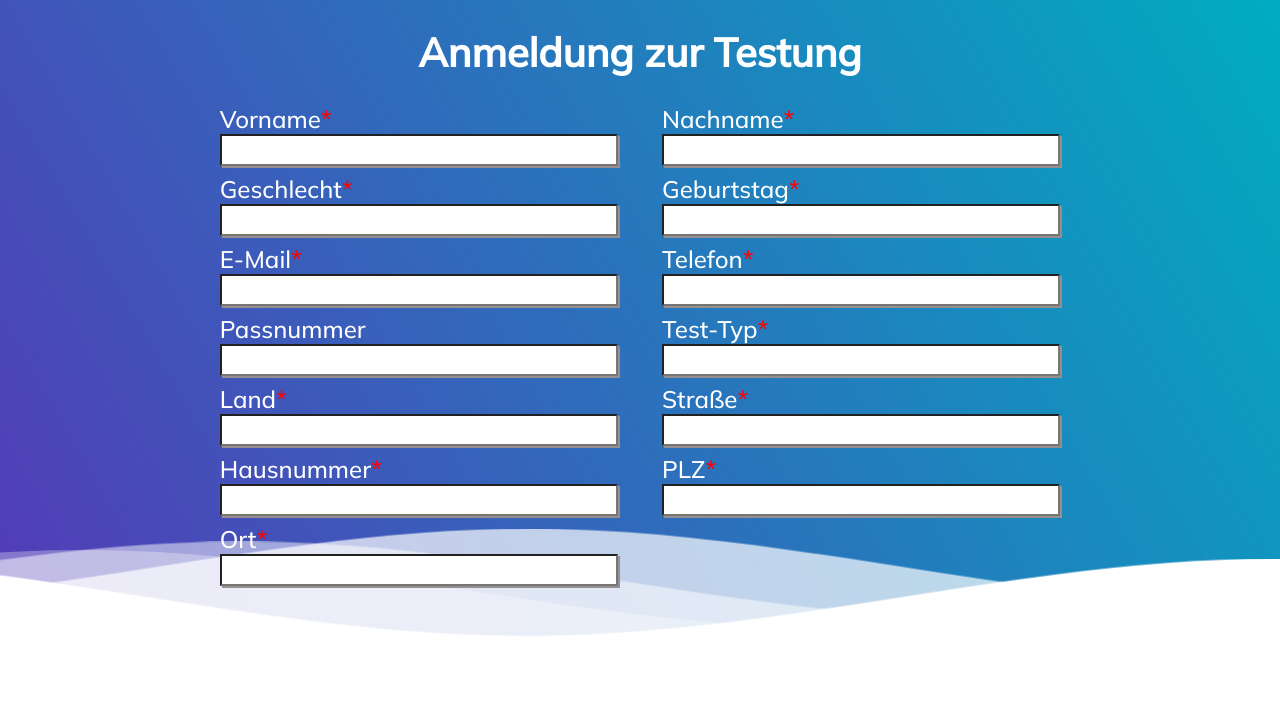
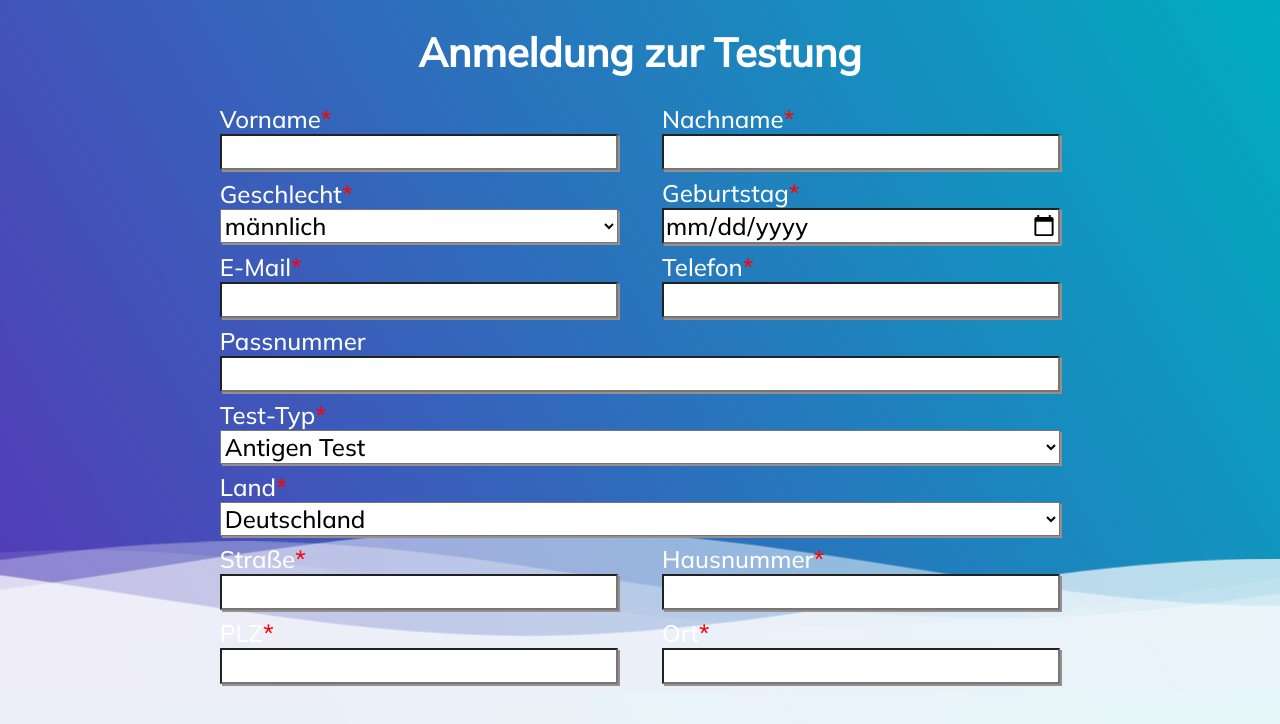
Before and after one commit to MaximilianStockmann/schnelltest-frontend, a Vue app: page / in a window 1280 px wide. Shown: the top 724 px of the page. Built offline with nearby package versions, Linux system fonts and the light colour scheme.

Commit message:
feature : add correct input types (dropdown, number, text etc.), minor styling

```diff
--- a/src/components/ContentArea.vue
+++ b/src/components/ContentArea.vue
@@ -20,16 +20,17 @@
 						/>
 					</defs>
 					<g class="parallax">
-						<use xlink:href="#gentle-wave" x="48" y="0" fill="rgba(255,255,255,0.7)" />
-						<use xlink:href="#gentle-wave" x="48" y="3" fill="rgba(255,255,255,0.5)" />
-						<use xlink:href="#gentle-wave" x="48" y="5" fill="rgba(255,255,255,0.3)" />
-						<use xlink:href="#gentle-wave" x="48" y="7" fill="#fff" />
+						<use xlink:href="#gentle-wave" x="48" y="0" fill="rgba(255,255,255,0.5)" />
+						<use xlink:href="#gentle-wave" x="48" y="3" fill="rgba(255,255,255,0.3)" />
+						<use xlink:href="#gentle-wave" x="48" y="5" fill="rgba(255,255,255,0.1)" />
+						<use xlink:href="#gentle-wave" x="48" y="7" fill="rgba(255,255,255,0.7)" />
 					</g>
 				</svg>
 			</div>
 			<!--Waves end-->
 		</div>
 	</div>
+	<div class="under"></div>
 </template>
 
 <script setup lang="ts">
--- a/src/components/FillableForm.vue
+++ b/src/components/FillableForm.vue
@@ -1,6 +1,6 @@
 <template>
 	<div class="form-container">
-		<div class="input-container" v-for="(element, index) in formInputs">
+		<div class="input-container" :class="element.label" v-for="(element, index) in formInputs">
 			<InputField :form-input="element" />
 		</div>
 	</div>
@@ -12,19 +12,25 @@
 	import InputField from "./InputField.vue";
 
 	const formInputs: formInput[] = [
-		new formInput("Vorname", [acceptableTypes.STRING], true),
-		new formInput("Nachname", [acceptableTypes.STRING], true),
-		new formInput("Geschlecht", [acceptableTypes.PREDEFINED], true),
-		new formInput("Geburtstag", [acceptableTypes.DATE], true),
-		new formInput("E-Mail", [acceptableTypes.STRING], true),
-		new formInput("Telefon", [acceptableTypes.NUMBER], true),
-		new formInput("Passnummer", [acceptableTypes.STRING], false),
-		new formInput("Test-Typ", [acceptableTypes.PREDEFINED], true),
-		new formInput("Land", [acceptableTypes.PREDEFINED], true, {}),
-		new formInput("Straße", [acceptableTypes.STRING], true),
-		new formInput("Hausnummer", [acceptableTypes.NUMBER], true),
-		new formInput("PLZ", [acceptableTypes.NUMBER], true),
-		new formInput("Ort", [acceptableTypes.STRING], true),
+		new formInput("Vorname", acceptableTypes.STRING, true),
+		new formInput("Nachname", acceptableTypes.STRING, true),
+		new formInput("Geschlecht", acceptableTypes.PREDEFINED, true, {
+			selectableOptions: ["männlich", "weiblich", "divers"],
+		}),
+		new formInput("Geburtstag", acceptableTypes.DATE, true),
+		new formInput("E-Mail", acceptableTypes.STRING, true),
+		new formInput("Telefon", acceptableTypes.PHONE, true),
+		new formInput("Passnummer", acceptableTypes.STRING, false),
+		new formInput("Test-Typ", acceptableTypes.PREDEFINED, true, {
+			selectableOptions: ["Antigen Test", "PCR-Labor (79,75€)", "PCR-Labor (angeordnet, KV)"],
+		}),
+		new formInput("Land", acceptableTypes.PREDEFINED, true, {
+			selectableOptions: ["Deutschland", "Österreich"],
+		}),
+		new formInput("Straße", acceptableTypes.STRING, true),
+		new formInput("Hausnummer", acceptableTypes.NUMBER, true),
+		new formInput("PLZ", acceptableTypes.POSTCODE, true),
+		new formInput("Ort", acceptableTypes.STRING, true),
 	];
 </script>
 
--- a/src/components/InputField.vue
+++ b/src/components/InputField.vue
@@ -2,16 +2,58 @@
 	<label class="input-label" for="test"
 		>{{ props.formInput.label }} <p v-if="props.formInput.isMandatory">*</p></label
 	>
-	<input class="input-box" id="test" />
+	<select
+		v-if="props.formInput.acceptableType == acceptableTypes.PREDEFINED"
+		:name="props.formInput.label"
+		class="input-box"
+		id="test"
+	>
+		<option v-for="(element, index) in props.formInput.selectableOptions">{{ element }}</option>
+	</select>
+	<input
+		v-else
+		:type="props.formInput.acceptableType"
+		:pattern="getInputTypePattern(props.formInput.acceptableType)"
+		class="input-box"
+		@keydown="validateInput($event, props.formInput.acceptableType)"
+	/>
 </template>
 
 <script setup lang="ts">
-	import {formInput} from "@/scripts/util/formInput";
+	import type {formInput} from "@/scripts/util/formInput";
+	import {acceptableTypes} from "@/scripts/util/formInput";
+	import {getInputTypePattern} from "@/scripts/util/pattern";
 	const props = defineProps<{
 		formInput: formInput;
 	}>();
 
-	console.log(props.formInput);
+	function validateInput(event: any, inputType: acceptableTypes) {
+		let key = event.keyCode;
+
+		if (
+			inputType == acceptableTypes.POSTCODE ||
+			inputType == acceptableTypes.NUMBER ||
+			inputType == acceptableTypes.PHONE
+		) {
+			if (
+				!(
+					(key >= 48 && key <= 57) ||
+					key == 8 ||
+					key == 46 ||
+					key == 37 ||
+					key == 39 ||
+					key == 13 ||
+					key == 9 ||
+					key == 11
+				)
+			) {
+				if (event.preventDefault) {
+					event.preventDefault();
+				}
+				event.returnValue = false;
+			}
+		}
+	}
 </script>
 
 <style lang="scss">
--- a/src/scripts/util/formInput.ts
+++ b/src/scripts/util/formInput.ts
@@ -1,14 +1,14 @@
 export interface formInput {
   label : string,
-  acceptableTypes : string[]
+  acceptableType : acceptableTypes,
   isMandatory : boolean,
   selectableOptions? : string[]
 }
 
 export class formInput implements formInput {
-  constructor(label : string, acceptableTypes : string[], isMandatory : boolean, options : {selectableOptions? : string[]} = {}) {
+  constructor(label : string, acceptableType : acceptableTypes, isMandatory : boolean, options? : {selectableOptions? : string[]}) {
     this.label = label;
-    this.acceptableTypes = acceptableTypes;
+    this.acceptableType = acceptableType;
     this.isMandatory = isMandatory;
     if (options) {
       if (options.selectableOptions) {
@@ -20,7 +20,9 @@ export class formInput implements formInput {
 
 export enum acceptableTypes {
   NUMBER = "number",
-  STRING = "string",
+  STRING = "text",
   DATE = "date",
+  PHONE = "tel",
+  POSTCODE = "postcode",
   PREDEFINED = "predefined"
 }
--- /dev/null
+++ b/src/scripts/util/keymap.ts
@@ -0,0 +1,3 @@
+export function regexToASCIIEvent() {
+
+}
--- /dev/null
+++ b/src/scripts/util/pattern.ts
@@ -0,0 +1,12 @@
+export function getInputTypePattern (inputType : string) {
+  if (inputType == "postcode") {
+    return "[0-9]{5}";
+  }
+}
+
+export enum inputTypes {
+  POSTCODE = "postcode",
+  PHONE = "phone",
+  STREETNUMBER = "streetnumber",
+  TEXT = "text",
+}
--- a/src/styles/components/contentArea.scss
+++ b/src/styles/components/contentArea.scss
@@ -3,6 +3,21 @@
 .title {
   @include header-text;
   text-align: center;
+}
+
+body {
+  background: linear-gradient(60deg, rgba(84,58,183,1) 0%, rgba(0,172,193,1) 100%);
+}
+
+//bad behaviour on resize, fix
+.under {
+  position: fixed;
+  z-index: -1;
+  bottom: 0;
+  left: 0;
+  background-color: rgba(255,255,255,0.9);
+  width: 100vw;
+  height: 20vh;
 }
 
 .header {
@@ -13,7 +28,6 @@
   z-index: -1;
   text-align:center;
   background: linear-gradient(60deg, rgba(84,58,183,1) 0%, rgba(0,172,193,1) 100%);
-  color:white;
 }
 
 .inner-header {
@@ -44,7 +58,7 @@
   position:relative;
   height:20vh;
   text-align:center;
-  background-color: white;
+  //background-color: rgba(255,255,255,0.7);
 }
 
 /* Animation */
--- a/src/styles/components/fillableForm.scss
+++ b/src/styles/components/fillableForm.scss
@@ -8,3 +8,24 @@
   margin: auto;
   row-gap: 1vh;
 }
+
+.Passnummer {
+  grid-column-start: 1;
+  grid-column-end: 3;
+  width: 95%;
+  margin: auto;
+}
+
+.Test-Typ {
+  grid-column-start: 1;
+  grid-column-end: 3;
+  width: 95%;
+  margin: auto;
+}
+
+.Land {
+  grid-column-start: 1;
+  grid-column-end: 3;
+  width: 95%;
+  margin: auto;
+}
--- a/src/styles/components/inputField.scss
+++ b/src/styles/components/inputField.scss
@@ -12,6 +12,7 @@
 .input-label {
   display: flex;
   @include standard-text;
+  mix-blend-mode: hard-light;
 }
 
 .input-label p {
@@ -21,7 +22,8 @@
 }
 
 .input-box {
-  height: calc(10px + 2vh);
+  @include standard-text(black);
+  //height: calc(12px + 2vh);
   @include standard-box-shadow;
 }
 
@@ -29,3 +31,24 @@
   @include highlighted-box-shadow;
   @include standard-highlight
 }
+
+input::-webkit-outer-spin-button,
+input::-webkit-inner-spin-button {
+  -webkit-appearance: none;
+  margin: 0;
+}
+
+/* Firefox */
+input[type=number] {
+  -moz-appearance: textfield;
+}
+
+select {
+  background-color: white;
+}
+
+option {
+  appearance: none;
+  background-color: rgb(84, 9, 155);
+  @include standard-text;
+}
--- a/src/styles/global/font.scss
+++ b/src/styles/global/font.scss
@@ -3,9 +3,9 @@
   src: url("/src/assets/fonts/Mulish/static/Mulish-Medium.ttf") format("truetype");
 }
 
-@mixin standard-text {
+@mixin standard-text ($color : white) {
   font-family: "Mulish";
-  color: #FFF;
+  color: $color;
   font-size: calc(16px + 1vh);
 }
 
```
